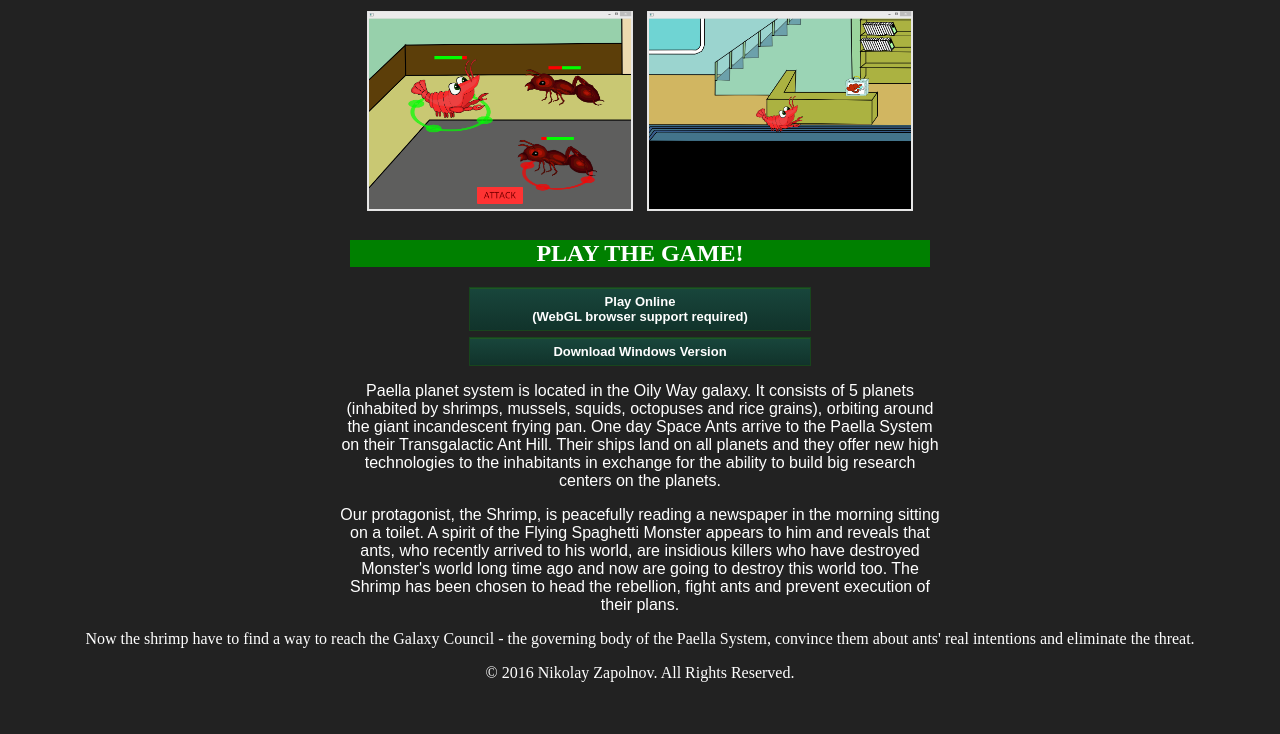
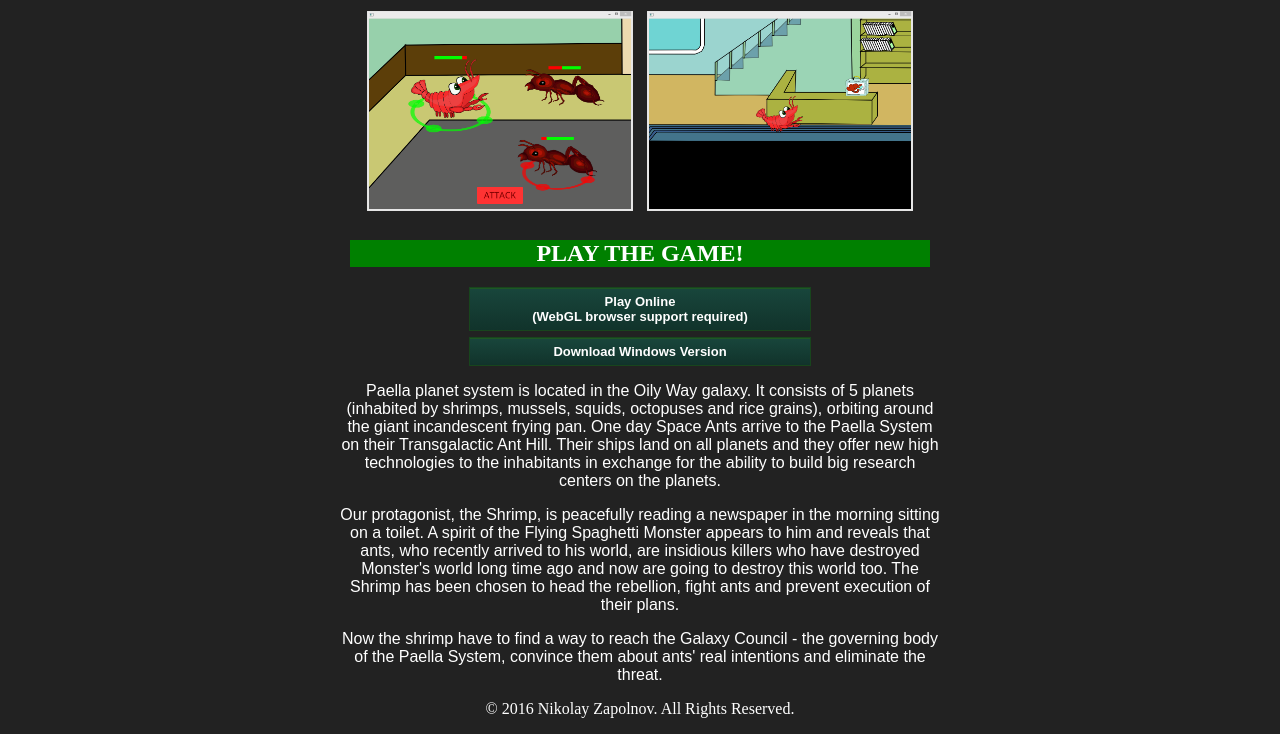
Before and after one commit to zapolnov/PaellaCrisis, a plain HTML site: page index.html in a window 1280 px wide. Shown: the part 799-1533 px from the top of the page. Before the commit the page ends 1497 px from the top, so only its background shows below. Drawn offline with Linux system fonts and the light colour scheme.

Commit message:
One more fix.

```diff
--- a/index.html
+++ b/index.html
@@ -108,7 +108,8 @@ A.x:hover { color: #bbbbff; }
     his world, are insidious killers who have destroyed Monster's world long time ago and now are going to
     destroy this world too. The Shrimp has been chosen to head the rebellion, fight ants and prevent execution
     of their plans.</p>
-    <p>Now the shrimp have to find a way to reach the Galaxy Council - the governing body of the Paella System,
+    <p style="width: 600px; font-family: Arial, Helvetica">Now the shrimp have to find a way to reach the
+    Galaxy Council - the governing body of the Paella System,
     convince them about ants' real intentions and eliminate the threat.</p>
     </center>
     <p>© 2016 Nikolay Zapolnov. All Rights Reserved. </p>
```
